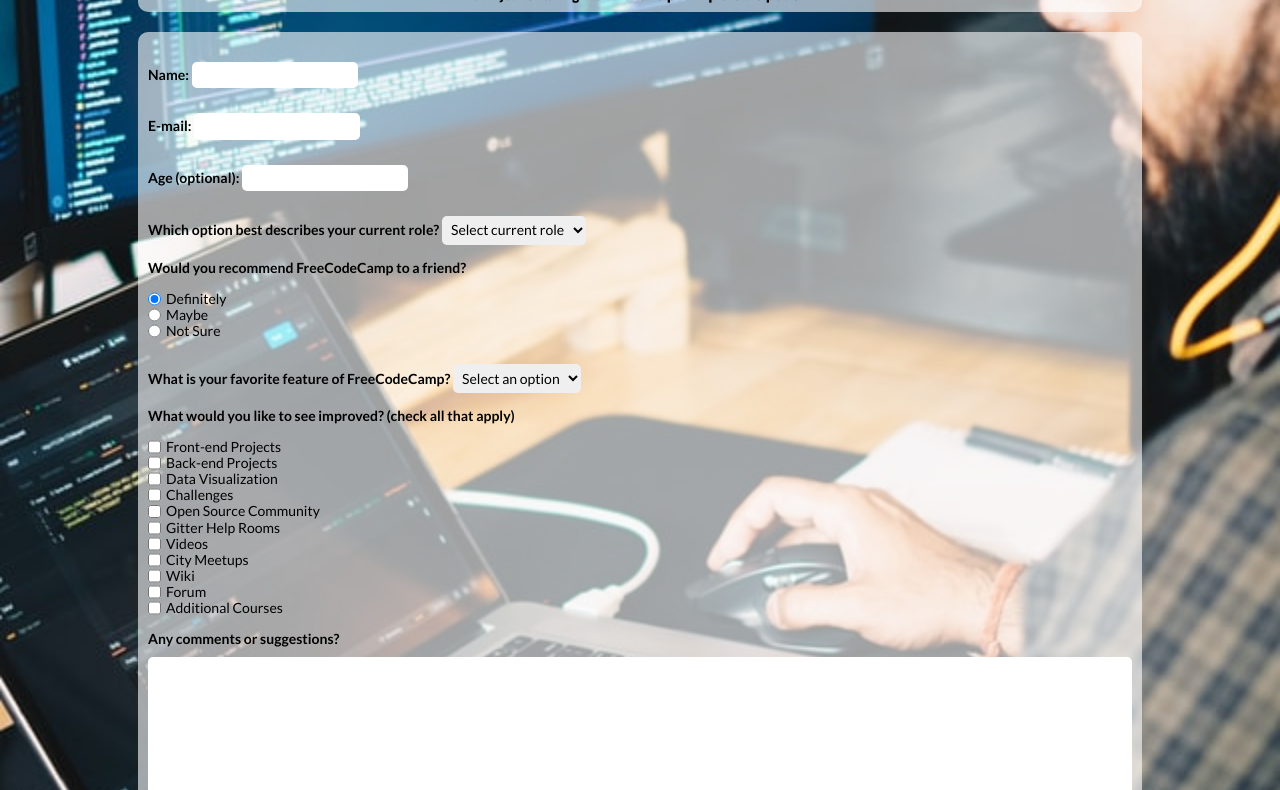
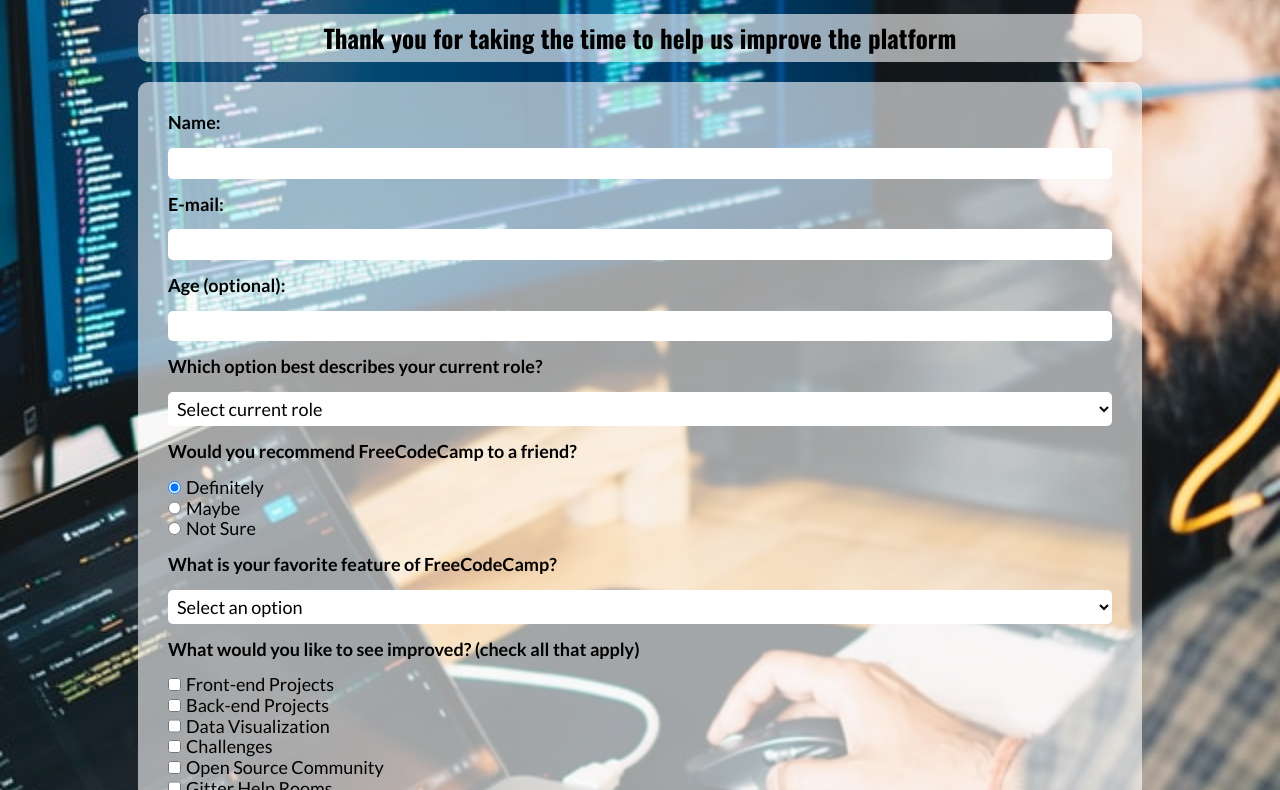
Before and after one commit to darubiomunoz/portfolio-04-surveyform, a plain HTML site: page index.html in a window 1280 px wide. Shown: the part 146-936 px from the top of the page. Drawn offline with nearby package versions, Linux system fonts and the light colour scheme.

Commit message:
Responsive design DONE

```diff
--- a/index.html
+++ b/index.html
@@ -13,7 +13,7 @@
     <!-- <a href="#main">Jump to the form</a> -->
     <main id="main" class="main">
         <h1 class="title--form">FreeCodeCamp Survey Form</h1>
-        <h2 class="subtitle--form">Thank you for taking the time to help us improve the platform.</h2>
+        <h2 class="subtitle--form">Thank you for taking the time to help us improve the platform</h2>
         <form class="form flex" action="#">
             <div class="form__name">
                 <label class="tag--form" for="name">Name:</label>
@@ -32,10 +32,10 @@
                 <select id="occupation" class="selection" name="occupation" size="1" required>
                     <option disabled selected value>Select current role</option>
                     <option value="Student">Student</option>
-                    <option value="Full-time Learner">Full-time Learner</option>
-                    <option value="Full-time Job">Full-time Job</option>
+                    <option value="Full-time learner">Full-time learner</option>
+                    <option value="Full-time job">Full-time job</option>
                     <option value="Prefer not to say">Prefer not to say</option>
-                    <option value="Part-time Job">Part-time Job</option>
+                    <option value="Part-time job">Part-time job</option>
                     <option value="Freelancer">Freelancer</option>
                     <option value="Other">Other</option>
                 </select>
--- a/src/css/components/_forms.scss
+++ b/src/css/components/_forms.scss
@@ -7,6 +7,8 @@
     font-size: 1.4rem;
 
     &__name {
+        display: flex;
+        flex-direction: column;
         margin-bottom: 1.5rem;
     }
 
--- a/src/css/components/_selections.scss
+++ b/src/css/components/_selections.scss
@@ -1,4 +1,6 @@
 .selection {
     @include border-style;
     @include box-model-style;
+
+    font-size: 1.4rem;
 }
--- a/src/css/index.scss
+++ b/src/css/index.scss
@@ -9,3 +9,5 @@
 @import "./components/forms.scss";
 @import "./components/selections.scss";
 @import "./components/buttons.scss";
+
+@import "./lib/mediaqueries.scss";
--- a/src/css/lib/_mediaqueries.scss
+++ b/src/css/lib/_mediaqueries.scss
@@ -0,0 +1,22 @@
+@media screen and (min-width: 768px) {
+    .title--form {
+        font-size: 4rem;
+    }
+
+    .subtitle--form {
+        font-size: 2.5rem;
+    }
+
+    .form {
+        padding: 3rem;
+        font-size: 1.8rem;
+    }
+
+    .selection {
+        font-size: 1.8rem;
+    }
+
+    .button {
+        font-size: 1.8rem;
+    }
+}
--- a/src/css/lib/_mixins.scss
+++ b/src/css/lib/_mixins.scss
@@ -6,9 +6,9 @@
 @mixin border-style {
     border: none;
     border-radius: $border-radius / 2;
+    background-color: $color-clair;
 }
 
 @mixin box-model-style {
-    margin-top: 1rem;
     padding: .5rem;
 }
```
Also changed, not shown: src/css/index.css, 1 other file.
